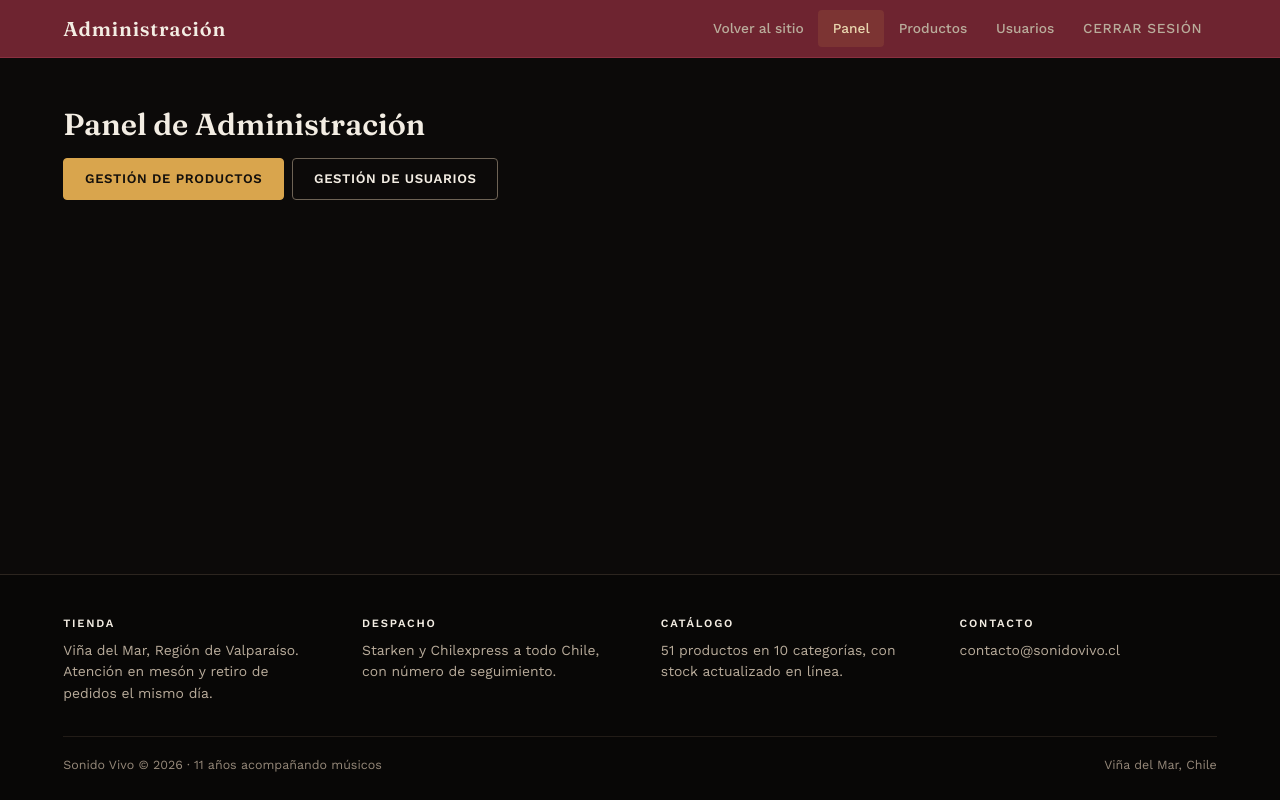
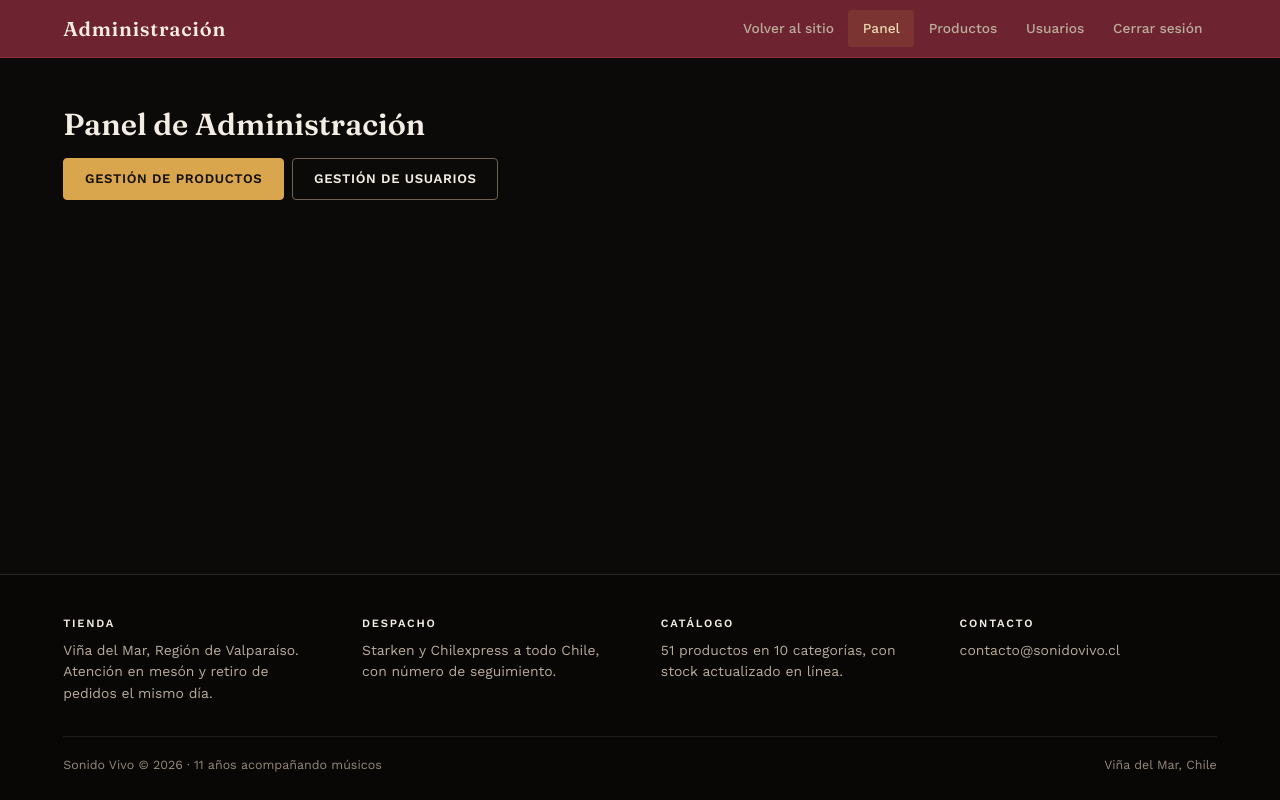
Before and after one commit to Si-Gon/sonido-vivo-2, a React (Vite) app: page /admin in a window 1280 px wide. Built offline with nearby package versions, Linux system fonts and the light colour scheme.

Commit message:
correccion estetica del nombre al iniciar sesion

```diff
--- a/src/App.css
+++ b/src/App.css
@@ -165,6 +165,22 @@ main {
 
 .sv-navbar-admin .navbar-nav .nav-link.active {
     color: var(--laton-palido);
+}
+
+.sv-navbar .navbar-nav .navbar-text,
+.sv-navbar-admin .navbar-nav .navbar-text,
+.sv-navbar .navbar-nav button.nav-link,
+.sv-navbar-admin .navbar-nav button.nav-link {
+    display: block;
+    color: var(--texto-suave);
+    padding: .5rem .9rem;
+    font-family: inherit;
+    font-size: .86rem;
+    font-weight: 500;
+    line-height: 1.5;
+    text-transform: none;
+    letter-spacing: normal;
+    text-decoration: none;
 }
 
 .sv-marca {
```
